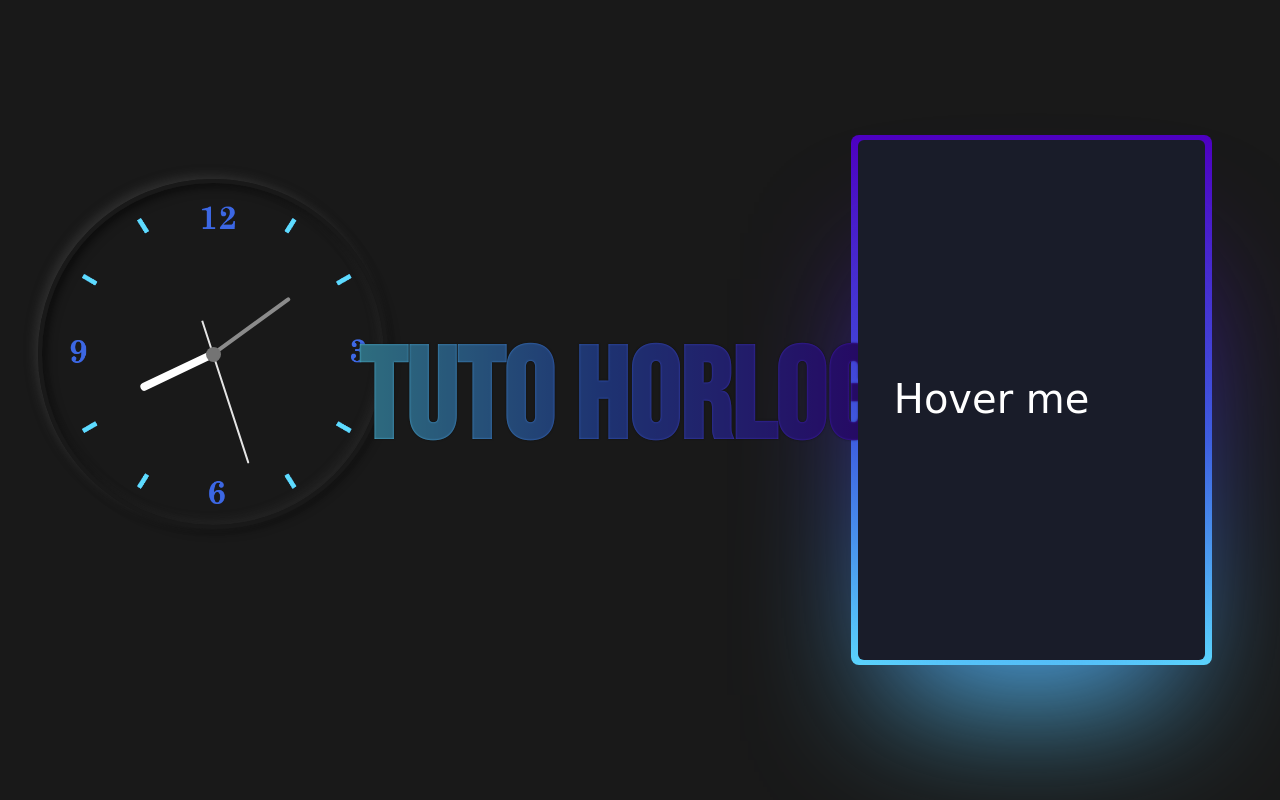
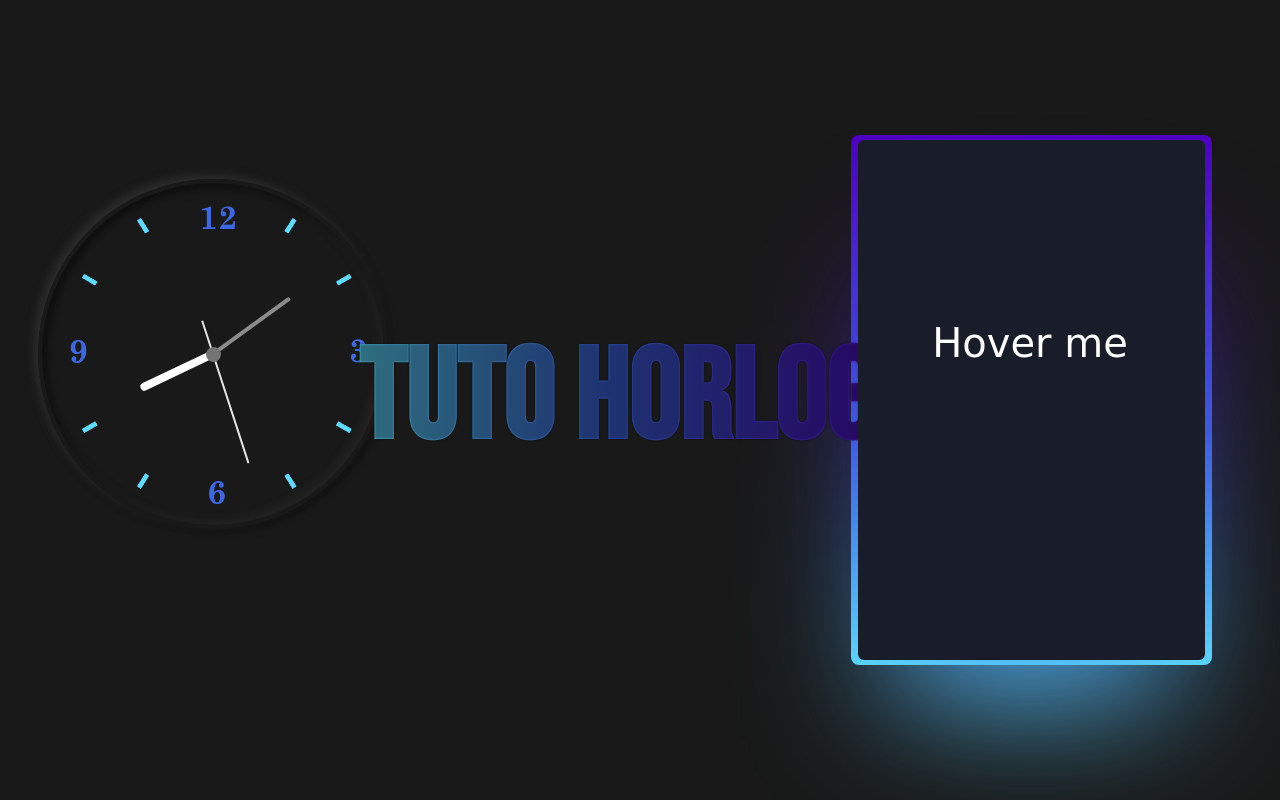
Before and after one commit to seinokoula/Tech_update, a plain HTML site: page index.html in a window 1280 px wide. Drawn offline with nearby package versions, Linux system fonts and the light colour scheme.

Commit message:
fix for hover me

```diff
--- a/style.css
+++ b/style.css
@@ -144,8 +144,8 @@ body{
 
   .hover-me{
     position: absolute;
-    top: 47%;
-    right: 3%;
+    top: 25vw;
+    right: 0vw;
     width: 500px;
     text-align: center;
     color: white;
```
Also changed, not shown: 1 other file.
